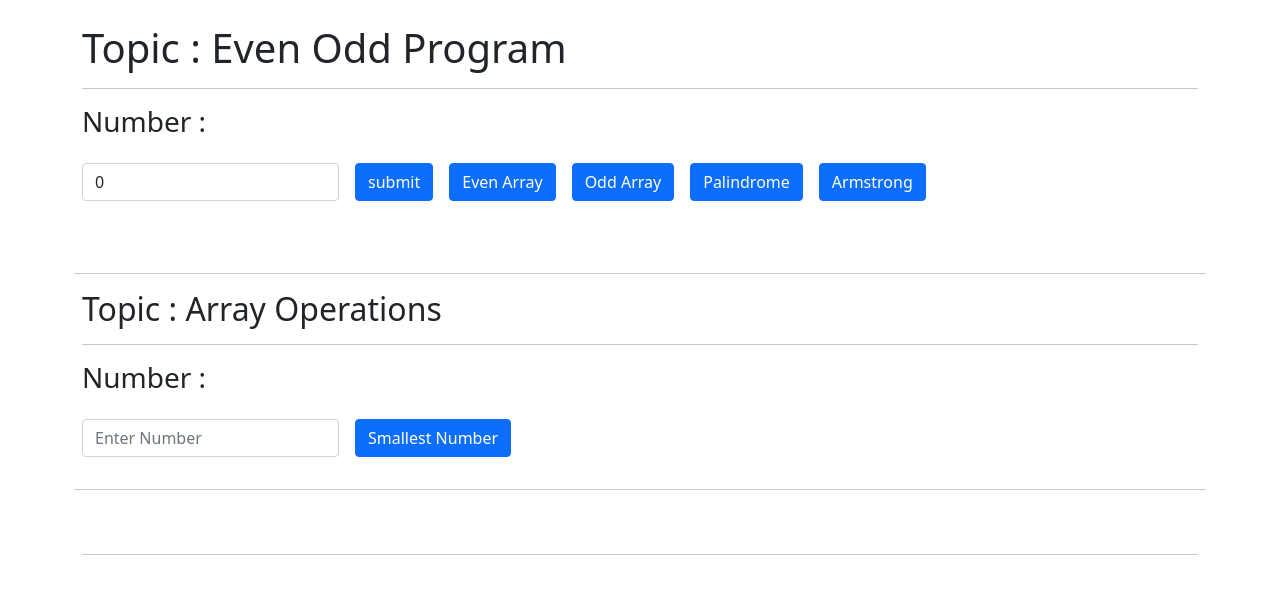
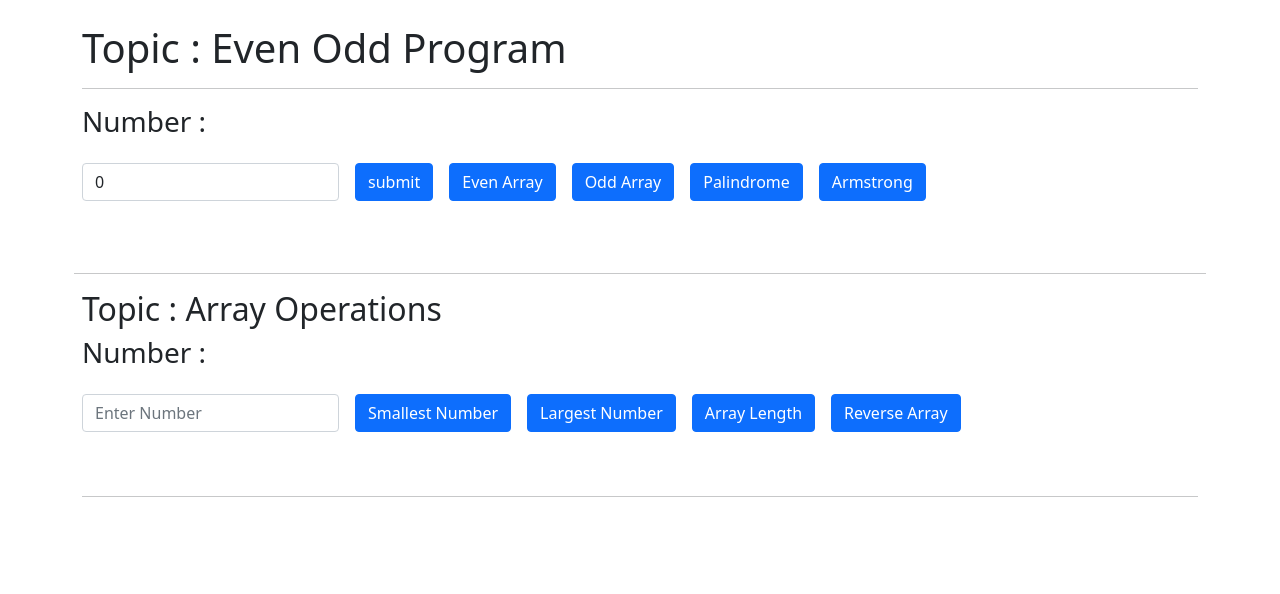
Before and after one commit to AkashSadawarti/Project-work, an Angular app in the folder even-odd-app/: page / in a window 1280 px wide. Shown: the top 594 px of the page. Built offline with nearby package versions, Linux system fonts and the light colour scheme.

Commit message:
View Update

```diff
--- a/even-odd-app/src/app/pages/pages.component.html
+++ b/even-odd-app/src/app/pages/pages.component.html
@@ -1,6 +1,5 @@
 
 <h2> Topic : {{head}}</h2>
-<hr>
 <form class="row g-3">
     <h3>Number : </h3>
     <div class="col-auto">
@@ -13,7 +12,15 @@
     <div class="col-auto">
         <button type="submit" (click)="getSmallestNumber()" class="btn btn-primary mb-3">Smallest Number</button>
     </div>
-    <hr>
+    <div class="col-auto">
+        <button type="submit" (click)="getLargestNumber()" class="btn btn-primary mb-3">Largest Number</button>
+    </div>
+    <div class="col-auto">
+        <button type="submit" (click)="getArrayLength()" class="btn btn-primary mb-3">Array Length</button>
+    </div>
+    <div class="col-auto">
+        <button type="submit" (click)="getReverseArray()" class="btn btn-primary mb-3">Reverse Array</button>
+    </div>
     <div>
         <p>{{result}}</p>
     </div>
```
